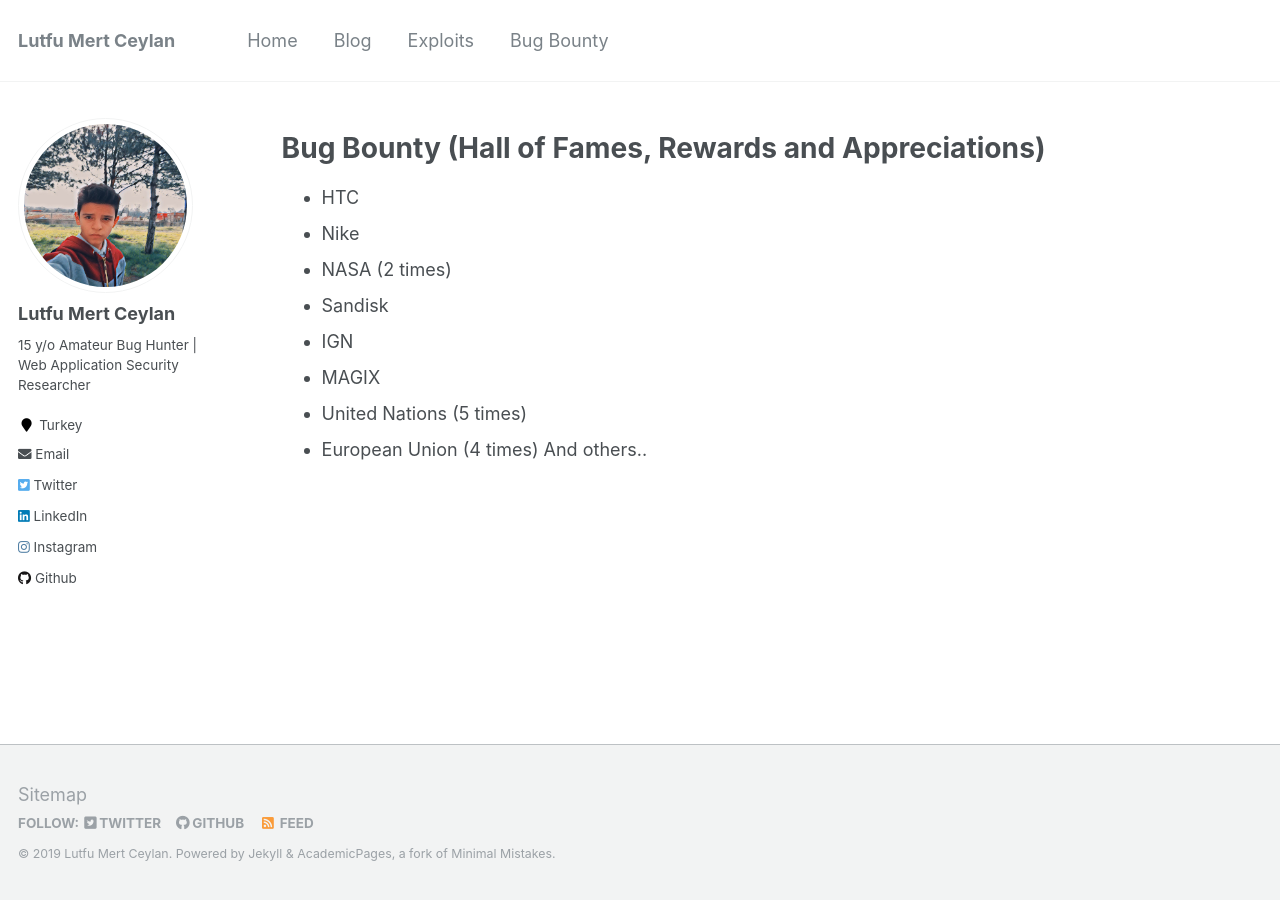
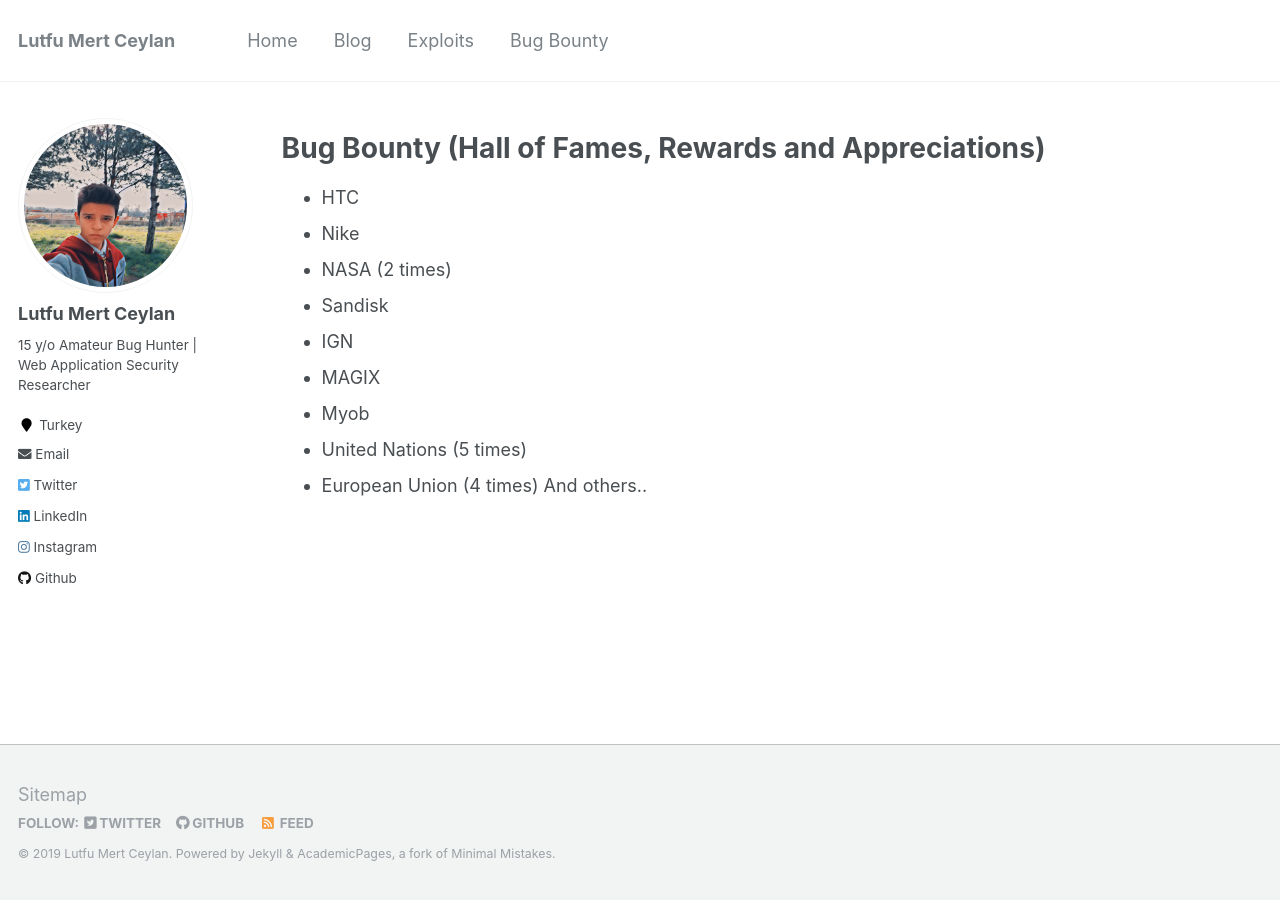
Before and after one commit to lutfumertceylan/mywebsite, a Jekyll site: the page built from _pages/bugbounty.md, in a window 1280 px wide. Built offline with Jekyll 4.4.1, drawn with Linux system fonts in a browser that asks for light colours.

Commit message:
Update bugbounty.md

```diff
--- a/_pages/bugbounty.md
+++ b/_pages/bugbounty.md
@@ -15,6 +15,7 @@ redirect_from:
 * Sandisk
 * IGN
 * MAGIX
+* Myob
 * United Nations (5 times)
 * European Union (4 times)
 And others..
```
